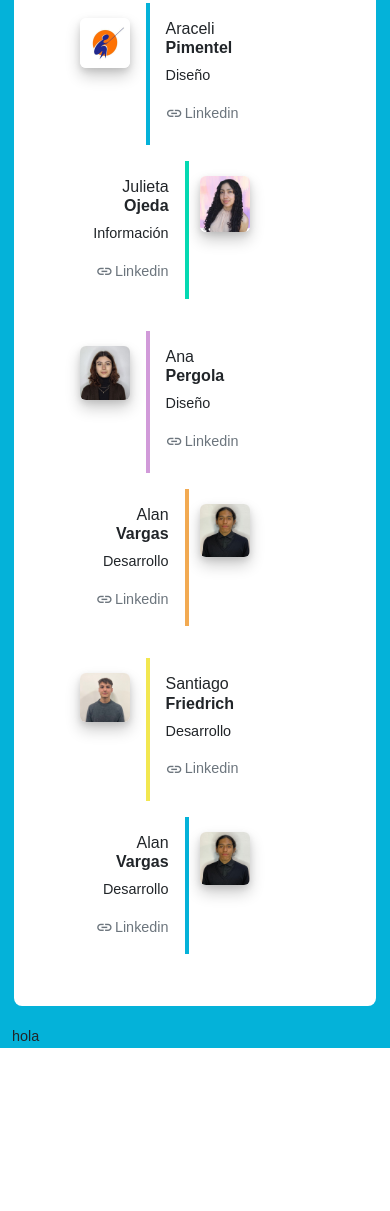
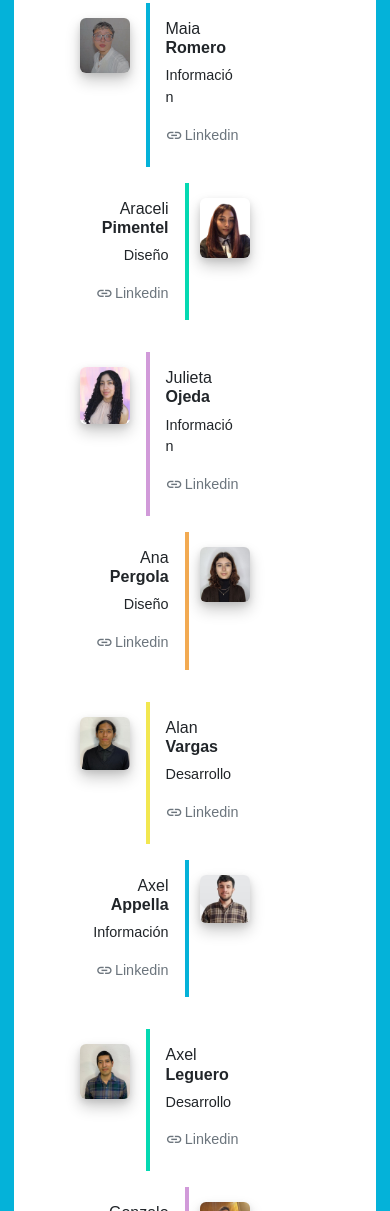
Before and after one commit to Fabrizio-Ricardini/ProyectoTalleresAbiertos, a plain HTML site: page pages/nosotros.html in a window 390 px wide. Shown: the part 789-2000 px from the top of the page. Before the commit the page ends 1837 px from the top, so only its background shows below. Drawn offline with nearby package versions, Linux system fonts and the light colour scheme.

Commit message:
completo body nosotros

```diff
--- a/js/nosotros.js
+++ b/js/nosotros.js
@@ -10,84 +10,120 @@ const us = [
   },
   {
     id: 2,
+    name: "Santiago",
+    surname: "Friedrich",
+    role: "Desarrollo",
+    linkedin: "https://www.linkedin.com/in/santiago-martin-claros-friedrich-122323223/",
+    photo: "../img/santiago_fried.jpeg",
+    color: "container_card_c2",
+  },
+  {
+    id: 3,
     name: "Dante",
     surname: "Lugo",
     role: "Desarrollo",
     linkedin: "https://www.linkedin.com/in/dantelugo/",
     photo: "../img/dante_lugo.jpg",
-    color: "container_card_c2",
+    color: "container_card_c3",
   },
   {
-    id: 3,
+    id: 4,
     name: "Rocio",
     surname: "Acosta",
     role: "Desarrollo",
     linkedin: "https://www.linkedin.com/in/acosta-rocio/",
     photo: "../img/rocio_acosta.jpeg",
-    color: "container_card_c3",
+    color: "container_card_c4",
   },
   {
-    id: 4,
+    id: 5,
     name: "Maia",
     surname: "Romero",
     role: "Información",
     linkedin: "https://www.linkedin.com/in/maia-romero18/",
     photo: "../img/MaiaAylenRomero.jpg",
-    color: "container_card_c4",
+    color: "container_card_c5",
   },
   {
-    id: 5,
+    id: 6,
     name: "Araceli",
     surname: "Pimentel",
     role:"Diseño",
     linkedin: "https://www.linkedin.com/in/araceli-pimentel/",
-    photo: "../img/logo_pescar.jpg",
-    color: "container_card_c5",
+    photo: "../img/Araceli_Pimentel.png",
+    color: "container_card_c1",
   },
   {
-    id: 6,
+    id: 7,
     name: "Julieta",
     surname: "Ojeda",
     role: "Información",
     linkedin: "https://www.linkedin.com/in/julietaaylenojeda/",
     photo: "../img/Julieta_ojeda.png",
-    color: "container_card_c1",
+    color: "container_card_c2",
   },
   {
-    id: 7,
+    id: 8,
     name: "Ana",
     surname: "Pergola",
     role: "Diseño",
     linkedin: "https://www.linkedin.com/in/anapergola/",
     photo: "../img/AnaPergola.jpg",
-    color: "container_card_c2",
+    color: "container_card_c3",
   },
   {
-    id: 8,
+    id: 9,
     name: "Alan",
     surname: "Vargas",
     role: "Desarrollo",
     linkedin: "www.linkedin.com/in/vargasalan03/",
     photo: "../img/Vargas_Alan.jpeg",
-    color: "container_card_c3",
-  },
-  {
-    id: 9,
-    name: "Santiago",
-    surname: "Friedrich",
-    role: "Desarrollo",
-    linkedin: "https://www.linkedin.com/in/santiago-martin-claros-friedrich-122323223/",
-    photo: "../img/santiago_fried.jpeg",
     color: "container_card_c4",
   },
   {
     id: 10,
-    name: "Alan",
-    surname: "Vargas",
+    name: "Axel",
+    surname: "Appella",
+    role: "Información",
+    linkedin: "www.linkedin.com/in/axel-appella-a54512255/",
+    photo: "../img/AxelAppella.jpeg",
+    color: "container_card_c5",
+  },
+  {
+    id: 11,
+    name: "Axel",
+    surname: "Leguero",
     role: "Desarrollo",
-    linkedin: "www.linkedin.com/in/vargasalan03/",
-    photo: "../img/Vargas_Alan.jpeg",
-    color: "container_card_c5",
+    linkedin: "https://www.linkedin.com/in/axel-leguero/",
+    photo: "../img/AxelLeguero.jpeg",
+    color: "container_card_c1",
+  },
+  {
+    id: 12,
+    name: "Gonzalo",
+    surname: "Erceg",
+    role: "Desarrollo",
+    linkedin: "www.linkedin.com/in/gonzalo-erceg/",
+    photo: "../img/GonzaloErceg.webp",
+    color: "container_card_c2",
+  },
+  {
+    id: 13,
+    name: "Gustavo",
+    surname: "Heredia",
+    role: "Diseño / Desarrollo",
+    linkedin: "www.linkedin.com/in/gustavo-heredia-49b01621b/",
+    photo: "../img/Gustavo_Heredia.png",
+    color: "container_card_c3",
+  },
+  {
+    id: 14,
+    name: "Camilo",
+    surname: "Enriquez",
+    role: "Desarrollo",
+    linkedin: "www.linkedin.com/in/camiloenz/",
+    photo: "../img/camiloEnriquez.jpg",
+    color: "container_card_c4",
   },
 ];
 
--- a/styles/nosotros.css
+++ b/styles/nosotros.css
@@ -55,7 +55,7 @@ body, html{
 }
 
 .container_card{
-  width: 700px;
+  width: 800px;
 }
 
 .cards_imgs{
@@ -135,6 +135,10 @@ p{
 /* ----------mediaqueries------- */
 /* medium */
 @media screen and (min-width: 557px) and (max-width: 990px) {
+  .first{
+    padding-top: 4px !important;
+  }
+
   .second{
     background-color: var(--c_blanco);
     border-radius: 8px;
@@ -164,11 +168,6 @@ p{
     font-weight: bold;
   }
 
-
-  .container_card{
-    width: 400px;
-  }
-
   .container_card_info{
     border-width: 4px !important;
   }
@@ -196,7 +195,7 @@ p{
    width: 150px;
   }
   .div_info_2{
-   width: 200px;
+   width: 300px;
   }
 
 }
@@ -207,6 +206,8 @@ p{
    width: 99%;
    display: flex !important;
    flex-wrap: wrap !important;
+   padding: 0 0 !important;
+   margin-top: 2px !important;
   }
 
   h1{
@@ -225,11 +226,12 @@ p{
 
    .container-initial{
     width: 100% !important;
-    margin: 40px 0 10px 0 !important;
+    margin: 10px 0 2px 0 !important;
    }
+
    .container-us{
      width: 100% !important;
-     margin: 30px 0 8px 0!important;
+     margin: 10px 0 8px 0!important;
      justify-content: start !important;
      align-items: start !important;
    }
@@ -240,7 +242,7 @@ p{
 
    .container-initial{
     width: 100% !important;
-    margin: 20px 0 10px 0 !important;
+    margin: 10px 0 10px 0 !important;
    }
 
 
@@ -273,7 +275,7 @@ p{
 
   }
   .div_info_2{
-   width: 180px;
+   width: 200px;
   }
   .titulo_nombre {
     text-align: right !important;
```
Also changed, not shown: img/Araceli_Pimentel.png (added), img/AxelAppella.jpeg (added), img/AxelLeguero.jpeg (added), img/GonzaloErceg.webp (added), img/Gustavo_Heredia.png (added), img/camiloEnriquez.jpg (added), img/rocio_acosta.jpeg.
